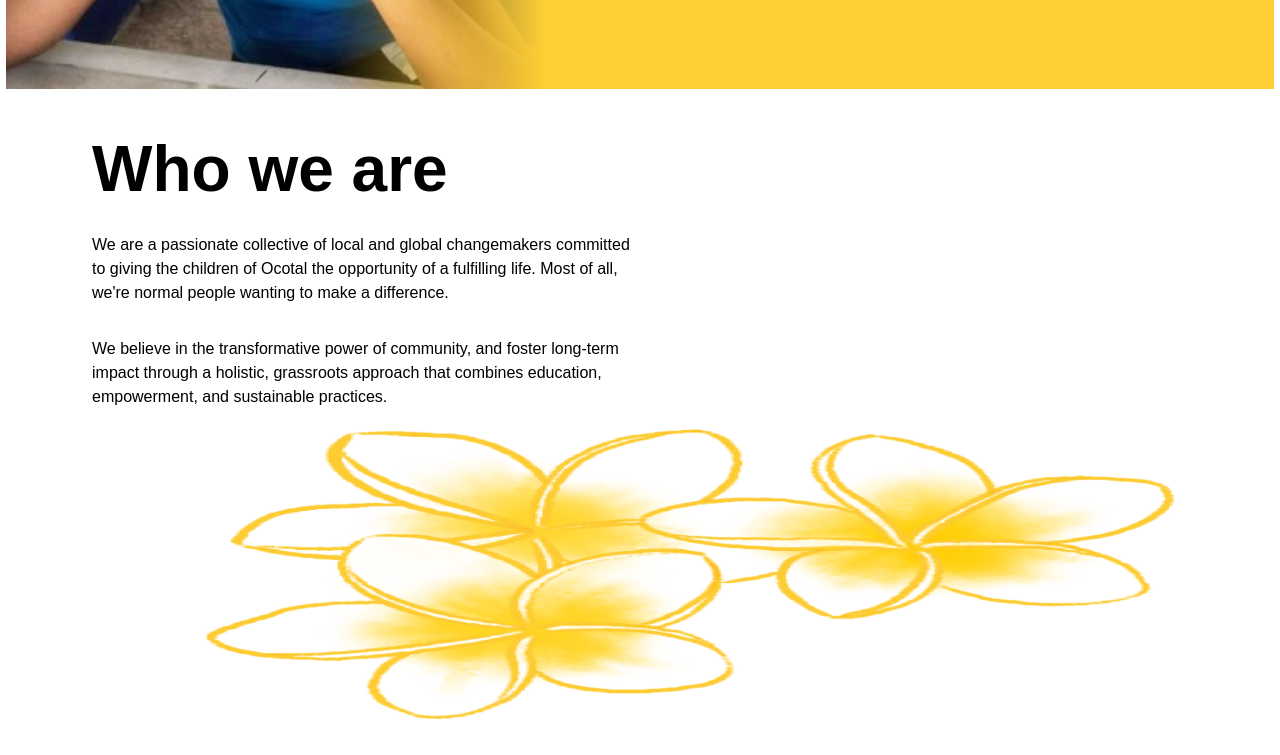
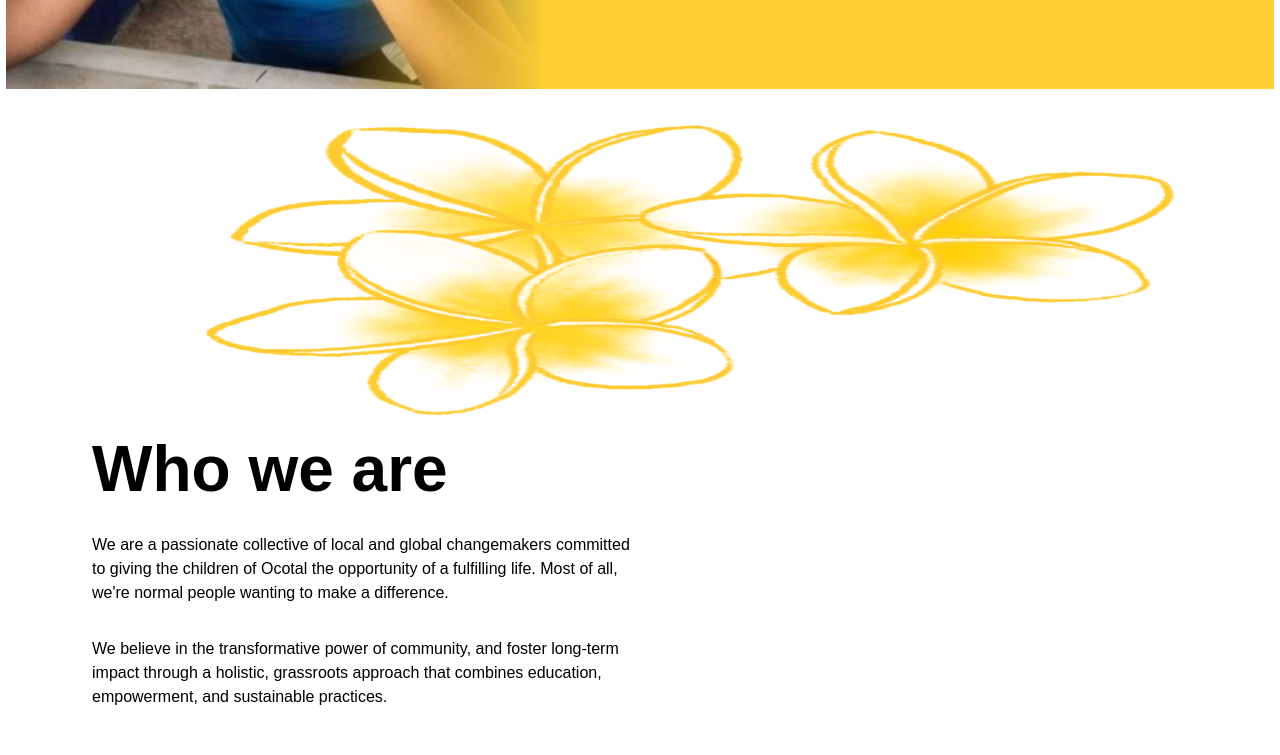
Before and after one commit to samheyman/daukaia-v3, a Next.js app: page / in a window 1280 px wide. Shown: the part 680-1435 px from the top of the page. Built offline with nearby package versions, Linux system fonts and the light colour scheme.

Commit message:
Update globals.css

```diff
--- a/src/app/globals.css
+++ b/src/app/globals.css
@@ -60,6 +60,7 @@ h1 {
 
 header {
   display: flex;
+  flex-wrap: wrap;
   align-items: center;
   justify-content: space-between;
   margin: 0;
@@ -218,6 +219,7 @@ footer li {
 
 .who-we-are {
   display: flex;
+  flex-direction: column-reverse;
 }
 .what-we-do {
   display: flex;
```
